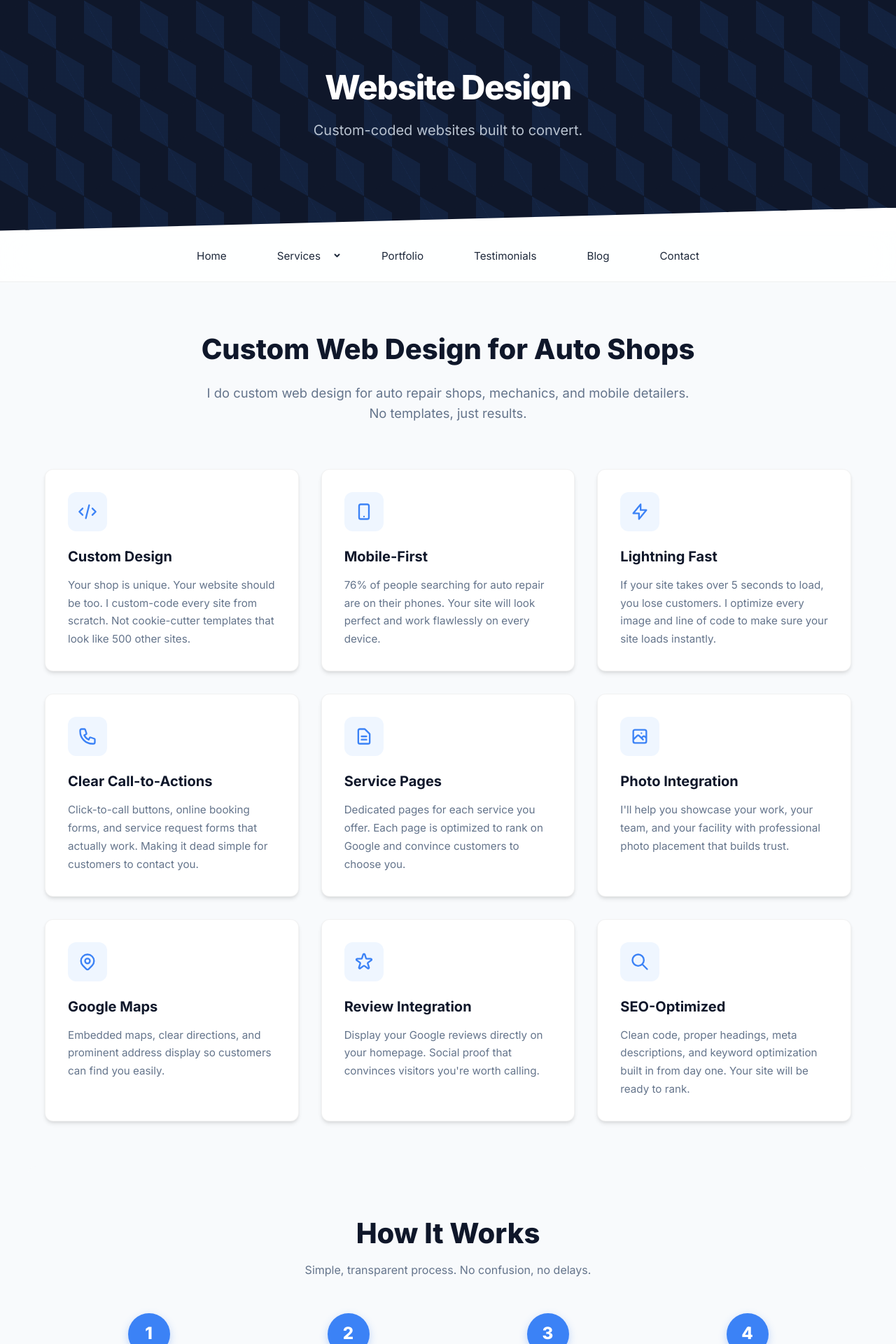
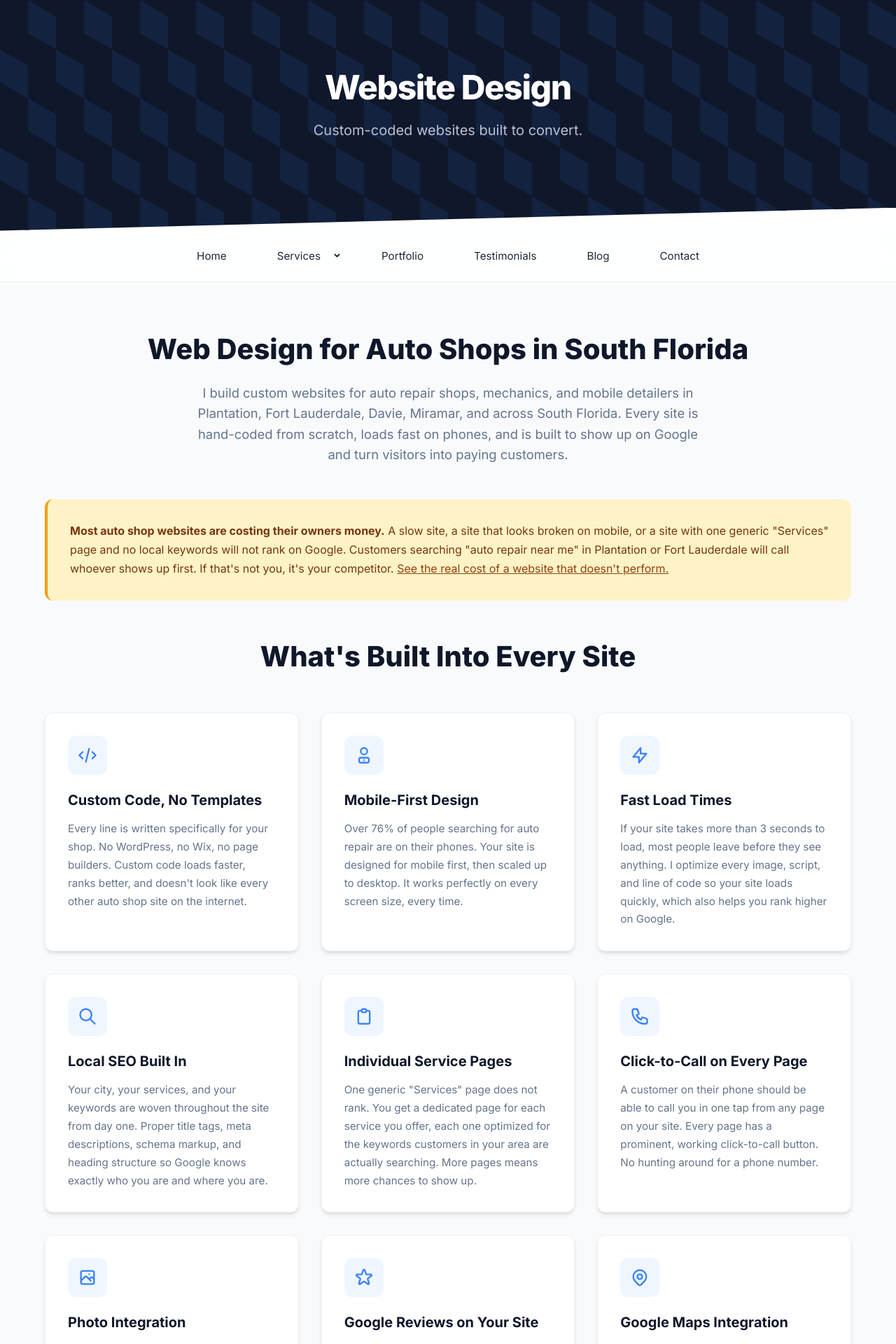
Before and after one commit to JamesBrownR/MeetingSurge, a Jekyll site: the page built from services/web-design/index.html, in a window 1280 px wide. Shown: the top 1920 px of the page at 70% size. Built offline with Jekyll 4.4.1, drawn with Linux system fonts in a browser that asks for light colours; some of the changed text lies outside the part shown.

Commit message:
Update index.html

```diff
--- a/services/web-design/index.html
+++ b/services/web-design/index.html
@@ -1,48 +1,34 @@
 ---
 layout: default
-title: Web Design for Auto Repair Shops | Custom Websites for Mechanics
-description: Professional web design services for auto repair shops, mechanics, and detailers. Custom-coded, mobile-first websites that convert visitors into customers.
+title: Web Design for Auto Repair Shops in South Florida | MeetingSurge
+description: Custom-coded websites for auto repair shops in Plantation, Fort Lauderdale, and South Florida. Mobile-first, fast, and built to rank on Google and convert visitors into customers.
 faqs:
   - question: "Do you use WordPress or templates?"
-    answer: "No. I custom-code every website from scratch using HTML, CSS, and JavaScript. This means faster loading speeds, cleaner code, and a site that does exactly what you need without bloated plugins or unnecessary features."
-  - question: "Will I be able to update my website myself?"
-    answer: "For simple text changes, yes. I can set you up with an easy way to edit content. For design changes or adding new pages, I handle it for you to maintain quality and performance."
-  - question: "What if I don't have photos of my shop or work?"
-    answer: "I'll guide you on what to shoot with your phone. You don't need professional photography - just clear, well-lit photos of your facility, team, and completed work. I'll optimize and place them properly."
-  - question: "Can you integrate online booking or appointment scheduling?"
-    answer: "Yes. I can integrate booking systems like Calendly, Acuity, or custom contact forms that feed directly to your email or CRM. We'll discuss what works best for your workflow."
-  - question: "What happens after my website launches?"
-    answer: "You own the website completely. I provide 30 days of free minor tweaks after launch. After that, you can handle updates yourself, hire me for changes as needed, or sign up for a maintenance package."
+    answer: "No. Every site is custom-coded from scratch. No templates, no page builders, no bloated plugins. Just clean code that loads fast and does exactly what your shop needs."
+  - question: "Will I be able to update the site myself?"
+    answer: "For simple text changes, yes. I can set you up with an easy way to edit content. For design changes or new pages, I handle it to make sure quality stays consistent."
+  - question: "What if I don't have photos of my shop?"
+    answer: "I'll tell you exactly what to shoot with your phone. You don't need a professional photographer. Clear, well-lit photos of your facility, your team, and your work are enough. I handle the editing and placement."
+  - question: "Can you add online booking or appointment scheduling?"
+    answer: "Yes. I can integrate booking tools like Calendly or build a custom contact form that sends straight to your email. We'll figure out what fits your workflow."
+  - question: "What happens after the site launches?"
+    answer: "You own the site completely. I cover minor tweaks for 30 days after launch at no charge. After that you can handle small updates yourself, request changes as needed, or sign up for a maintenance plan."
   - question: "Do you offer payment plans?"
-    answer: "Yes, for projects over a certain amount. We can discuss a payment structure that works for your business - typically 50% upfront and 50% at launch, or monthly payments for ongoing projects."
+    answer: "Yes, for projects over a certain size. Typically 50% upfront and 50% at launch. We can talk through what works for your situation."
+  - question: "Do you build sites for shops outside South Florida?"
+    answer: "Yes. Most of my clients are in Broward and Miami-Dade, but I work with shops across the country remotely. The process is the same."
 ---
 
 <style>
-
-
-  .intro-box {
-    max-width: 800px;
-    margin: 0 auto 3rem;
-    background: linear-gradient(135deg, #eff6ff 0%, #dbeafe 100%);
-    padding: 2.5rem;
-    border-radius: 12px;
-    border-left: 4px solid var(--accent);
-  }
-
-  .intro-box p {
-    font-size: 1.1rem;
-    line-height: 1.7;
-    color: var(--text-main);
-    margin-bottom: 1rem;
-  }
-
-  .intro-box p:last-child {
-    margin-bottom: 0;
+  .intro-text {
+    max-width: 750px;
+    margin: 0 auto 2rem;
+    text-align: center;
   }
 
   .features-grid {
     display: grid;
-    grid-template-columns: repeat(auto-fit, minmax(320px, 1fr));
+    grid-template-columns: repeat(auto-fit, minmax(300px, 1fr));
     gap: 2rem;
     margin: 3rem 0;
   }
@@ -93,25 +79,22 @@
     font-size: 0.95rem;
   }
 
-  .process-section {
-    background: var(--bg-body);
-    padding: 4rem 2rem;
-    margin: 4rem -1.5rem;
-    border-radius: 12px;
-  }
-
   .process-steps {
-    display: grid;
-    grid-template-columns: repeat(auto-fit, minmax(240px, 1fr));
+    display: flex;
     gap: 2.5rem;
     margin-top: 3rem;
-    max-width: 1100px;
+    max-width: 900px;
     margin-left: auto;
     margin-right: auto;
   }
 
+  @media (max-width: 800px) {
+    .process-steps { flex-direction: column; }
+  }
+
   .process-step {
     text-align: center;
+    flex: 1;
   }
 
   .step-number {
@@ -173,7 +156,64 @@
     margin-bottom: 1rem;
   }
 
+  .warning-box {
+    background: #fef3c7;
+    border-left: 4px solid #f59e0b;
+    padding: 2rem;
+    border-radius: 12px;
+    margin: 3rem 0;
+  }
 
+  .warning-box p {
+    margin: 0;
+    color: #78350f;
+    font-weight: 500;
+    line-height: 1.7;
+  }
+
+  .context-section {
+    max-width: 800px;
+    margin: 4rem auto;
+    line-height: 1.8;
+    color: var(--text-main);
+  }
+
+  .context-section h2 {
+    color: var(--primary);
+    margin-bottom: 1rem;
+  }
+
+  .context-section p {
+    margin-bottom: 1.25rem;
+    color: var(--text-muted);
+  }
+
+  .faq-section {
+    max-width: 800px;
+    margin: 4rem auto;
+  }
+
+  .faq-card {
+    background: var(--surface);
+    border: var(--card-border);
+    border-radius: 12px;
+    padding: 1.75rem 2rem;
+    margin-bottom: 1rem;
+    box-shadow: var(--shadow-md);
+  }
+
+  .faq-card h3 {
+    font-size: 1.05rem;
+    color: var(--primary);
+    font-weight: 700;
+    margin-bottom: 0.75rem;
+  }
+
+  .faq-card p {
+    color: var(--text-muted);
+    line-height: 1.7;
+    margin: 0;
+  }
 </style>
 
 <div style="background-color: #ffffff;">
@@ -187,49 +227,63 @@
 
 <section>
 
-  <h2>Custom Web Design for Auto Shops</h2>
-  <p class="intro-text">I do custom web design for auto repair shops, mechanics, and mobile detailers. No templates, just results.</p>
+  <h2>Web Design for Auto Shops in South Florida</h2>
+  <p class="intro-text">I build custom websites for auto repair shops, mechanics, and mobile detailers in Plantation, Fort Lauderdale, Davie, Miramar, and across South Florida. Every site is hand-coded from scratch, loads fast on phones, and is built to show up on Google and turn visitors into paying customers.</p>
 
+  <div class="warning-box">
+    <p><strong>Most auto shop websites are costing their owners money.</strong> A slow site, a site that looks broken on mobile, or a site with one generic "Services" page and no local keywords will not rank on Google. Customers searching "auto repair near me" in Plantation or Fort Lauderdale will call whoever shows up first. If that's not you, it's your competitor. <a href="/blog/diy-website-mistake" style="color: #92400e;">See the real cost of a website that doesn't perform.</a></p>
+  </div>
+
+  <h2 style="text-align: center; margin-bottom: 2rem;">What's Built Into Every Site</h2>
 
   <div class="features-grid">
+
     <div class="feature-card">
       <div class="icon-wrapper">
         <svg fill="none" stroke="currentColor" viewBox="0 0 24 24"><path stroke-linecap="round" stroke-linejoin="round" d="M10 20l4-16m4 4l4 4-4 4M6 16l-4-4 4-4"></path></svg>
       </div>
-      <h3>Custom Design</h3>
-      <p>Your shop is unique. Your website should be too. I custom-code every site from scratch. Not cookie-cutter templates that look like 500 other sites.</p>
+      <h3>Custom Code, No Templates</h3>
+      <p>Every line is written specifically for your shop. No WordPress, no Wix, no page builders. Custom code loads faster, ranks better, and doesn't look like every other auto shop site on the internet.</p>
     </div>
 
     <div class="feature-card">
       <div class="icon-wrapper">
-        <svg fill="none" stroke="currentColor" viewBox="0 0 24 24"><path stroke-linecap="round" stroke-linejoin="round" d="M12 18h.01M8 21h8a2 2 0 002-2V5a2 2 0 00-2-2H8a2 2 0 00-2 2v14a2 2 0 002 2z"></path></svg>
+        <svg fill="none" stroke="currentColor" viewBox="0 0 24 24"><path stroke-linecap="round" stroke-linejoin="round" d="M12 18h.01M8 21h8a2 2 0 002-2v-2a2 2 0 00-2-2H8a2 2 0 00-2 2v2a2 2 0 002 2zM12 11a4 4 0 100-8 4 4 0 000 8z"></path></svg>
       </div>
-      <h3>Mobile-First</h3>
-      <p>76% of people searching for auto repair are on their phones. Your site will look perfect and work flawlessly on every device.</p>
+      <h3>Mobile-First Design</h3>
+      <p>Over 76% of people searching for auto repair are on their phones. Your site is designed for mobile first, then scaled up to desktop. It works perfectly on every screen size, every time.</p>
     </div>
 
     <div class="feature-card">
       <div class="icon-wrapper">
         <svg fill="none" stroke="currentColor" viewBox="0 0 24 24"><path stroke-linecap="round" stroke-linejoin="round" d="M13 10V3L4 14h7v7l9-11h-7z"></path></svg>
       </div>
-      <h3>Lightning Fast</h3>
-      <p>If your site takes over 5 seconds to load, you lose customers. I optimize every image and line of code to make sure your site loads instantly.</p>
+      <h3>Fast Load Times</h3>
+      <p>If your site takes more than 3 seconds to load, most people leave before they see anything. I optimize every image, script, and line of code so your site loads quickly, which also helps you rank higher on Google.</p>
+    </div>
+
+    <div class="feature-card">
+      <div class="icon-wrapper">
+        <svg fill="none" stroke="currentColor" viewBox="0 0 24 24"><path stroke-linecap="round" stroke-linejoin="round" d="M21 21l-6-6m2-5a7 7 0 11-14 0 7 7 0 0114 0z"></path></svg>
+      </div>
+      <h3>Local SEO Built In</h3>
+      <p>Your city, your services, and your keywords are woven throughout the site from day one. Proper title tags, meta descriptions, schema markup, and heading structure so Google knows exactly who you are and where you are.</p>
+    </div>
+
+    <div class="feature-card">
+      <div class="icon-wrapper">
+        <svg fill="none" stroke="currentColor" viewBox="0 0 24 24"><path stroke-linecap="round" stroke-linejoin="round" d="M9 5H7a2 2 0 00-2 2v12a2 2 0 002 2h10a2 2 0 002-2V7a2 2 0 00-2-2h-2M9 5a2 2 0 002 2h2a2 2 0 002-2M9 5a2 2 0 012-2h2a2 2 0 012 2"></path></svg>
+      </div>
+      <h3>Individual Service Pages</h3>
+      <p>One generic "Services" page does not rank. You get a dedicated page for each service you offer, each one optimized for the keywords customers in your area are actually searching. More pages means more chances to show up.</p>
     </div>
 
     <div class="feature-card">
       <div class="icon-wrapper">
         <svg fill="none" stroke="currentColor" viewBox="0 0 24 24"><path stroke-linecap="round" stroke-linejoin="round" d="M3 5a2 2 0 012-2h3.28a1 1 0 01.948.684l1.498 4.493a1 1 0 01-.502 1.21l-2.257 1.13a11.042 11.042 0 005.516 5.516l1.13-2.257a1 1 0 011.21-.502l4.493 1.498a1 1 0 01.684.949V19a2 2 0 01-2 2h-1C9.716 21 3 14.284 3 6V5z"></path></svg>
       </div>
-      <h3>Clear Call-to-Actions</h3>
-      <p>Click-to-call buttons, online booking forms, and service request forms that actually work. Making it dead simple for customers to contact you.</p>
-    </div>
-
-    <div class="feature-card">
-      <div class="icon-wrapper">
-        <svg fill="none" stroke="currentColor" viewBox="0 0 24 24"><path stroke-linecap="round" stroke-linejoin="round" d="M9 12h6m-6 4h6m2 5H7a2 2 0 01-2-2V5a2 2 0 012-2h5.586a1 1 0 01.707.293l5.414 5.414a1 1 0 01.293.707V19a2 2 0 01-2 2z"></path></svg>
-      </div>
-      <h3>Service Pages</h3>
-      <p>Dedicated pages for each service you offer. Each page is optimized to rank on Google and convince customers to choose you.</p>
+      <h3>Click-to-Call on Every Page</h3>
+      <p>A customer on their phone should be able to call you in one tap from any page on your site. Every page has a prominent, working click-to-call button. No hunting around for a phone number.</p>
     </div>
 
     <div class="feature-card">
@@ -237,128 +291,116 @@
         <svg fill="none" stroke="currentColor" viewBox="0 0 24 24"><path stroke-linecap="round" stroke-linejoin="round" d="M4 16l4.586-4.586a2 2 0 012.828 0L16 16m-2-2l1.586-1.586a2 2 0 012.828 0L20 14m-6-6h.01M6 20h12a2 2 0 002-2V6a2 2 0 00-2-2H6a2 2 0 00-2 2v12a2 2 0 002 2z"></path></svg>
       </div>
       <h3>Photo Integration</h3>
-      <p>I'll help you showcase your work, your team, and your facility with professional photo placement that builds trust.</p>
+      <p>Real photos of your shop, your team, and your work build trust faster than anything else. I place them where they do the most good and make sure they're optimized so they don't slow the site down.</p>
+    </div>
+
+    <div class="feature-card">
+      <div class="icon-wrapper">
+        <svg fill="none" stroke="currentColor" viewBox="0 0 24 24"><path stroke-linecap="round" stroke-linejoin="round" d="M11.049 2.927c.3-.921 1.603-.921 1.902 0l1.519 4.674a1 1 0 00.95.69h4.915c.969 0 1.371 1.24.588 1.81l-3.976 2.888a1 1 0 00-.363 1.118l1.518 4.674c.3.922-.755 1.688-1.538 1.118l-3.976-2.888a1 1 0 00-1.176 0l-3.976 2.888c-.783.57-1.838-.197-1.538-1.118l1.518-4.674a1 1 0 00-.363-1.118l-3.976-2.888c-.784-.57-.38-1.81.588-1.81h4.914a1 1 0 00.951-.69l1.519-4.674z"></path></svg>
+      </div>
+      <h3>Google Reviews on Your Site</h3>
+      <p>Your Google reviews show up directly on your homepage. Customers who find you through search see your rating before they even call. Social proof that converts visitors who are still deciding.</p>
     </div>
 
     <div class="feature-card">
       <div class="icon-wrapper">
         <svg fill="none" stroke="currentColor" viewBox="0 0 24 24"><path stroke-linecap="round" stroke-linejoin="round" d="M17.657 16.657L13.414 20.9a1.998 1.998 0 01-2.827 0l-4.244-4.243a8 8 0 1111.314 0z"></path><path stroke-linecap="round" stroke-linejoin="round" d="M15 11a3 3 0 11-6 0 3 3 0 016 0z"></path></svg>
       </div>
-      <h3>Google Maps</h3>
-      <p>Embedded maps, clear directions, and prominent address display so customers can find you easily.</p>
+      <h3>Google Maps Integration</h3>
+      <p>An embedded map, clear directions, and your address displayed prominently. Customers should never have trouble finding you. It also reinforces your location to Google, which helps with local rankings.</p>
     </div>
 
-    <div class="feature-card">
-      <div class="icon-wrapper">
-        <svg fill="none" stroke="currentColor" viewBox="0 0 24 24"><path stroke-linecap="round" stroke-linejoin="round" d="M11.049 2.927c.3-.921 1.603-.921 1.902 0l1.519 4.674a1 1 0 00.95.69h4.915c.969 0 1.371 1.24.588 1.81l-3.976 2.888a1 1 0 00-.363 1.118l1.518 4.674c.3.922-.755 1.688-1.538 1.118l-3.976-2.888a1 1 0 00-1.176 0l-3.976 2.888c-.783.57-1.838-.197-1.538-1.118l1.518-4.674a1 1 0 00-.363-1.118l-3.976-2.888c-.784-.57-.38-1.81.588-1.81h4.914a1 1 0 00.951-.69l1.519-4.674z"></path></svg>
-      </div>
-      <h3>Review Integration</h3>
-      <p>Display your Google reviews directly on your homepage. Social proof that convinces visitors you're worth calling.</p>
   </div>
 
-    <div class="feature-card">
-      <div class="icon-wrapper">
-        <svg fill="none" stroke="currentColor" viewBox="0 0 24 24"><path stroke-linecap="round" stroke-linejoin="round" d="M21 21l-6-6m2-5a7 7 0 11-14 0 7 7 0 0114 0z"></path></svg>
-      </div>
-      <h3>SEO-Optimized</h3>
-      <p>Clean code, proper headings, meta descriptions, and keyword optimization built in from day one. Your site will be ready to rank.</p>
-    </div>
+  <div class="context-section">
+    <h2>Why Generic Sites Don't Work for South Florida Shops</h2>
+    <p>South Florida is a dense, competitive market. In Broward County alone there are hundreds of auto repair shops. When someone in Plantation searches "mechanic near me," Google has plenty of options to choose from. The sites that rank are the ones built for local SEO from the ground up, not Wix templates with a logo swapped in.</p>
+    <p>A site built on a template has generic title tags, one catch-all services page, no schema markup, and no local keywords. Google can't tell what you do or where you do it. That's why shops with worse reputations and fewer reviews end up ranking above you.</p>
+    <p>Every site I build is hand-coded with your city, your specific services, and your target customers in mind. That's what it takes to show up when someone nearby needs what you offer. If you want to understand more about what goes into ranking locally, <a href="/blog/not-showing-up-on-google">here's what most shops are getting wrong</a>.</p>
   </div>
 
-  <div class="process-section">
-    <h2 style="text-align: center; margin-bottom: 0.5rem;">How It Works</h2>
-    <p style="text-align: center; color: var(--text-muted); max-width: 600px; margin: 0 auto 3rem;">Simple, transparent process. No confusion, no delays.</p>
+  <h2 style="text-align: center; margin-bottom: 1rem;">How It Works</h2>
+  <p style="text-align: center; color: var(--text-muted); margin-bottom: 3rem;">A straightforward process from first call to launch.</p>
 
   <div class="process-steps">
     <div class="process-step">
       <div class="step-number">1</div>
       <h4>Discovery Call</h4>
-        <p>We talk about your shop, your services, your goals, and what you need from a website. 30 minutes, no pressure.</p>
+      <p>We talk about your shop, your services, your goals, and what you need from a website. 30 minutes, no pressure, no sales pitch.</p>
     </div>
-
     <div class="process-step">
       <div class="step-number">2</div>
-        <h4>Design & Build</h4>
-        <p>I custom-code your site from scratch. You get updates throughout the process and can request changes as we go.</p>
+      <h4>Design and Build</h4>
+      <p>I custom-code your site from scratch. You get updates throughout and can request changes as we go. Most sites are done in 1 to 2 weeks.</p>
     </div>
-
     <div class="process-step">
       <div class="step-number">3</div>
-        <h4>Review & Revise</h4>
-        <p>Review the site, test it on your phone, make sure everything looks right. I make any tweaks you need.</p>
+      <h4>Review and Revise</h4>
+      <p>You review the site on your phone and desktop, test everything, and request any tweaks. I make changes until it's right.</p>
     </div>
-
     <div class="process-step">
       <div class="step-number">4</div>
-        <h4>Launch & Support</h4>
-        <p>We launch your site, connect your domain, and make sure everything works perfectly. I'm available for support after launch.</p>
-      </div>
+      <h4>Launch</h4>
+      <p>I connect your domain, make sure everything works, and launch. You get 30 days of free minor tweaks after going live.</p>
     </div>
   </div>
 
- <div class="intro-box">
-    <p>Your website is the first impression customers have of your shop. If it looks outdated, loads slowly, or doesn't work on mobile, you're losing customers before they even call you.</p>
-
-    <p>I build custom websites specifically for auto repair shops. Every site is hand-coded from scratch, mobile-first, and designed to convert visitors into paying customers.</p>
+  <div class="pricing-box">
+    <h3>Investment</h3>
+    <p>Most auto shop websites run between $1,500 and $3,500 depending on the number of pages, whether you need booking or scheduling features, and how much content needs to be written. There are no hidden fees and no ongoing costs beyond hosting.</p>
+    <h3>What affects the price:</h3>
+    <ul>
+      <li>Number of pages (home, services, individual service pages, about, contact)</li>
+      <li>Features like online booking or quote request forms</li>
+      <li>Whether you need content written from scratch</li>
+      <li>Timeline and urgency</li>
+    </ul>
+    <p>Hosting runs $15 to $30 per month through your own account. I'll help you set it up and recommend what to use.</p>
+    <a href="/contact" class="cta-button">Get Your Free Quote</a>
   </div>
 
-  <div class="pricing-box">
-    <h2 style="text-align: center; margin-bottom: 0.5rem;">Investment</h2>
-    <p style="text-align: center; color: var(--text-muted); margin-bottom: 2rem;">Custom pricing based on what you actually need. No hidden fees. No surprises.</p>
-
-    <h3>Factors that affect pricing:</h3>
-    <ul>
-      <li>Number of pages you need</li>
-      <li>Complexity of features (booking systems, galleries, etc.)</li>
-      <li>Content creation requirements</li>
-      <li>Timeline and urgency</li>
-    </ul>
-
-    <p><strong>Timeline:</strong> Most sites are completed in 1-2 weeks from start to launch.</p>
-
-    <div style="text-align: center; margin-top: 2rem;">
-      <a href="/contact" class="cta-button">Get Your Free Quote</a>
-    </div>
-  </div>
-
-  <div class="highlight-box">
-    <p><strong>What Makes This Different:</strong> No templates. Every line of code is written specifically for your shop. Your site will do exactly what you need it to do, look exactly how you want it to look, and stand out from every other auto shop stuck with generic templates.</p>
-  </div>
-
-  <h2 style="text-align: center; margin: 4rem 0 2rem;">Common Questions</h2>
-
-  <div class="faq-grid">
-    <div class="faq-card">
-      <h3>Do I need to provide content and photos?</h3>
-      <p>I'll work with whatever you have. If you have photos of your shop, team, and work, great. If not, I can guide you on what to shoot with your phone. For written content, I can write it based on our conversation about your services.</p>
-    </div>
+  <div class="faq-section">
+    <h2 style="text-align: center; margin-bottom: 2rem;">Common Questions</h2>
 
     <div class="faq-card">
-      <h3>Can you help with the domain and hosting?</h3>
-      <p>Yes. I can help you choose and register a domain, set up hosting, and handle all the technical setup. Or if you already have a domain and hosting, I can work with what you have.</p>
-    </div>
-
-    <div class="faq-card">
-      <h3>What if I need changes after launch?</h3>
-      <p>Minor tweaks within the first 30 days are included. After that, I offer maintenance packages or you can request changes as needed for a small fee.</p>
+      <h3>Do you use WordPress or templates?</h3>
+      <p>No. Every site is custom-coded from scratch. No templates, no page builders, no bloated plugins. Clean code that loads fast and does exactly what your shop needs.</p>
     </div>
 
     <div class="faq-card">
       <h3>Will I be able to update the site myself?</h3>
-      <p>For simple text changes, yes. I can set you up with an easy way to edit content. For design changes or adding new pages, I handle it for you to maintain quality.</p>
+      <p>For simple text changes, yes. I can set you up with a straightforward way to edit content. For design changes or new pages, I handle it to keep the quality consistent.</p>
+    </div>
+
+    <div class="faq-card">
+      <h3>What if I don't have photos of my shop?</h3>
+      <p>I'll tell you exactly what to shoot with your phone. You don't need a professional photographer. Clear, well-lit photos of your facility, your team, and finished work are enough. I handle editing and placement.</p>
+    </div>
+
+    <div class="faq-card">
+      <h3>Can you add online booking or appointment scheduling?</h3>
+      <p>Yes. I can integrate tools like Calendly or build a custom contact form that goes straight to your email. We'll figure out what fits how your shop actually operates.</p>
+    </div>
+
+    <div class="faq-card">
+      <h3>What happens after the site launches?</h3>
+      <p>You own the site completely. Minor tweaks are covered for 30 days after launch. After that you can handle small updates yourself, request changes as needed, or sign up for a maintenance plan.</p>
     </div>
 
     <div class="faq-card">
       <h3>Do you build sites for shops outside South Florida?</h3>
-      <p>Yes. While I'm based in South Florida and most of my clients are local, I work with auto shops across the country remotely.</p>
-    </div>
-
-    <div class="faq-card">
-      <h3>What about SEO?</h3>
-      <p>Basic on-page SEO is included. Proper page structure, meta tags, mobile optimization, fast loading speeds. For ongoing SEO and ranking improvement, I offer that as a separate service.</p>
-    </div>
+      <p>Yes. Most of my clients are in Broward and Miami-Dade, but I work with shops across the country. The process is exactly the same, just done remotely.</p>
     </div>
 
   </div>
 
 </section>
+
+<div class="cta-section">
+  <h2>Stop Losing Customers to Shops With Better Websites</h2>
+  <p>Get a free quote and see what a site built to rank and convert actually looks like.</p>
+  <div>
+    <a href="/contact" class="cta-button" style="background: white; color: var(--primary);">Get Your Free Quote</a>
+    <a href="/portfolio" class="cta-button cta-button-secondary">View My Work</a>
+  </div>
+</div>
```
Lines whose indentation alone changed are shown as unchanged.
